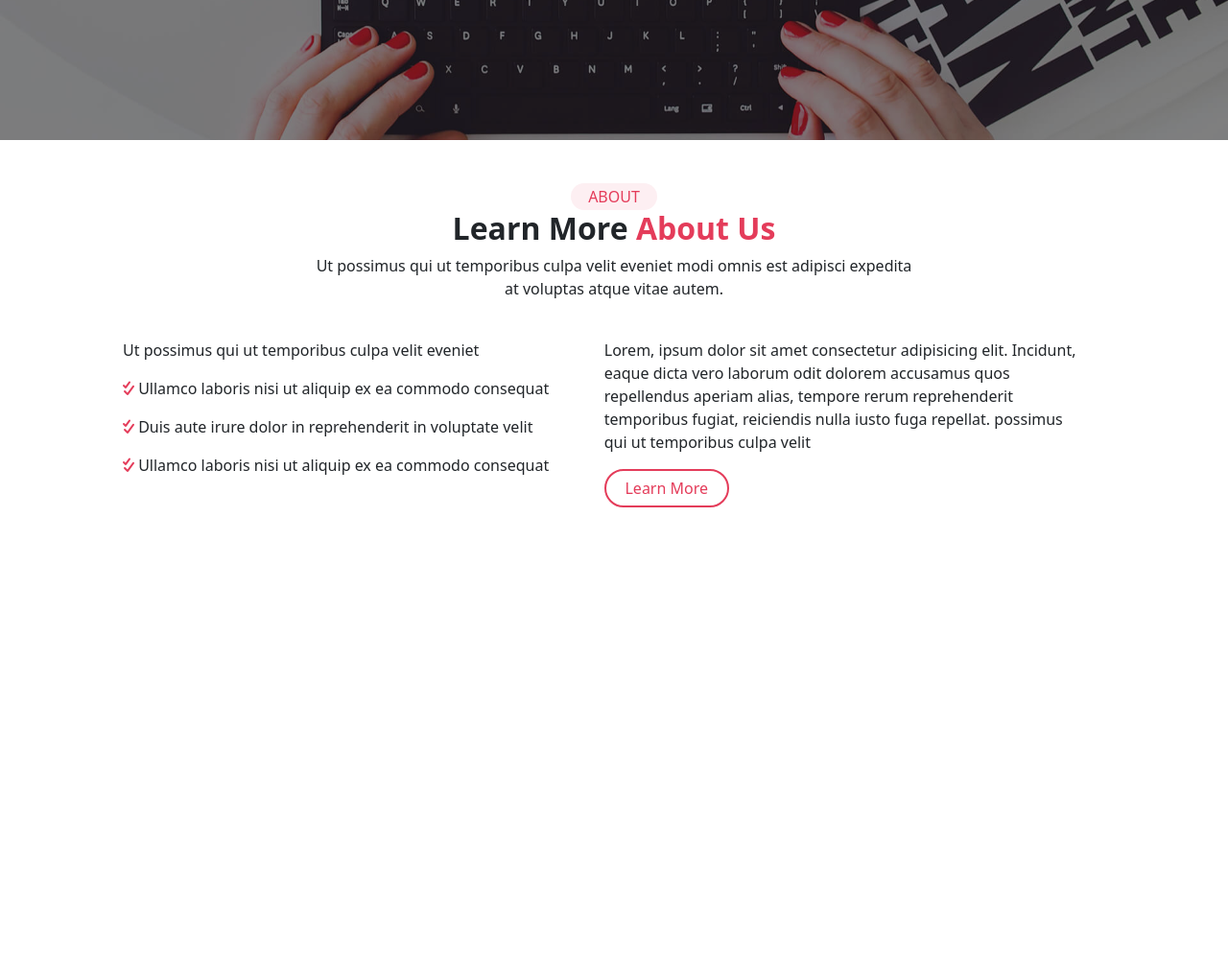
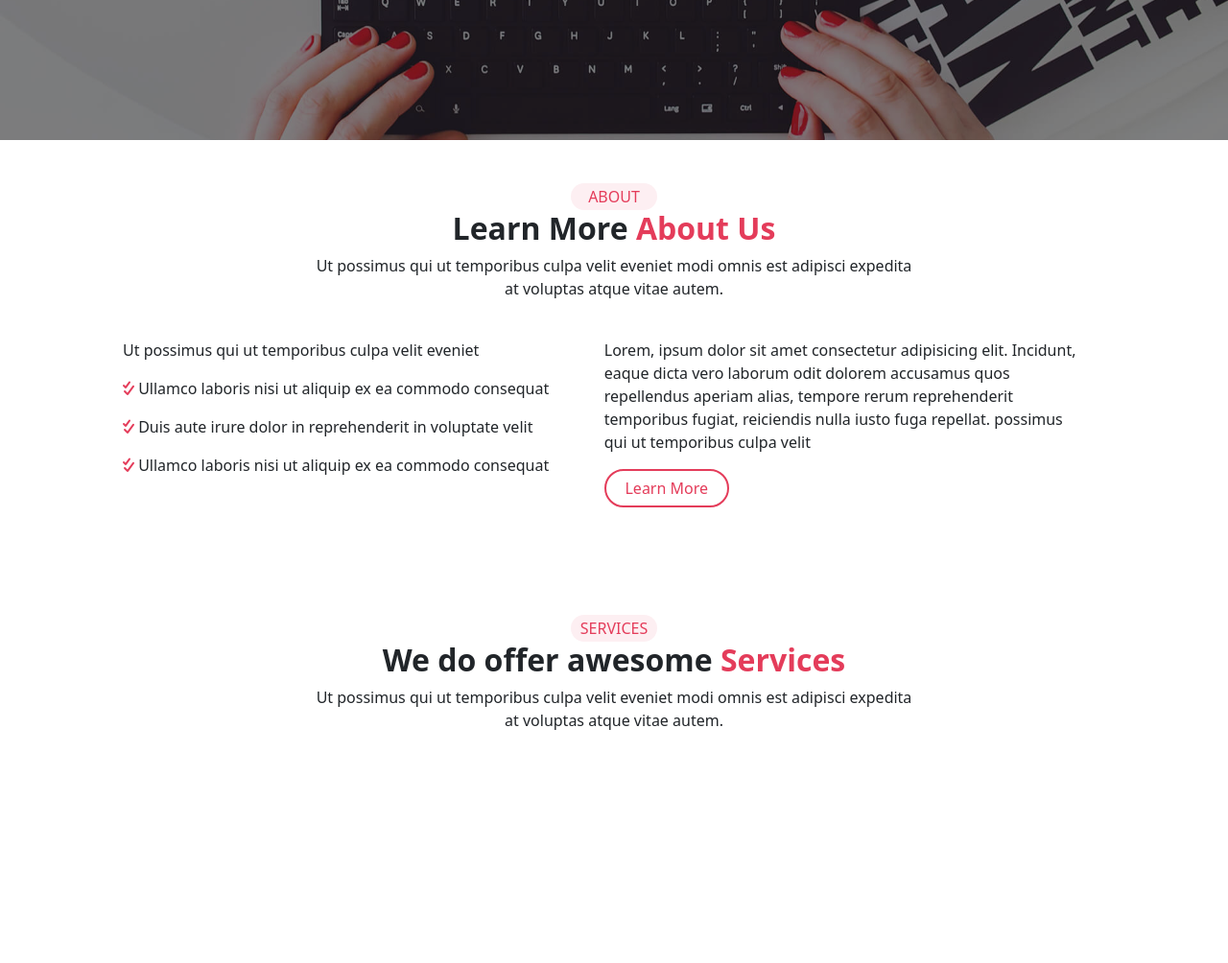
Before and after one commit to Bobby-Jack/Projet_Nomdutemplate_Ryad_Sofian, a website: page index.html in a window 1280 px wide. Shown: the part 554-1558 px from the top of the page at 96% size. Before the commit the page ends 1150 px from the top, so only its background shows below. Drawn offline with nearby package versions, Linux system fonts and the light colour scheme.

Commit message:
section 3 structure

```diff
--- a/index.html
+++ b/index.html
@@ -83,7 +83,20 @@
             </div>
         </div>
     </section>
-    <section id="section3"></section>
+    <section id="section3">
+        <div class="section3-box">
+            <div class="section3-div1">
+                <button>SERVICES</button>
+                <h2>We do offer awesome <span>Services</span></h2>
+                <p>Ut possimus qui ut temporibus culpa velit eveniet modi omnis est adipisci expedita <br>at voluptas
+                    atque vitae autem.</p>
+                <br>
+            </div>
+            <div class="section3-div2">
+
+            </div>
+        </div>
+    </section>
     <section id="section4"></section>
     <section id="section5"></section>
     <section id="section6"></section>
--- a/src/sass/modules/_section3.sass
+++ b/src/sass/modules/_section3.sass
@@ -0,0 +1,34 @@
+#section3
+    height: 450px
+    width: 100%
+    display: flex
+    flex-direction: column
+    justify-content: center
+    align-items: center
+
+.section3-box
+    height: 80%
+    width: 80%
+    margin: auto
+
+.section3-div1
+    height: 45%
+    width: 100%
+    text-align: center
+    button
+        background-color: rgb(253,239,242)
+        color: rgb(228,60,90)
+        height: 28px
+        width: 90px
+        border: none
+        border-radius: 30px
+    h2
+        font-weight: bold
+    span
+        color: rgb(228,60,90)
+        font-weight: bold
+
+.section3-div2
+    height: 55%
+    width: 100%
+    display: flex
```
Also changed, not shown: public/css/style.css, 1 other file.
